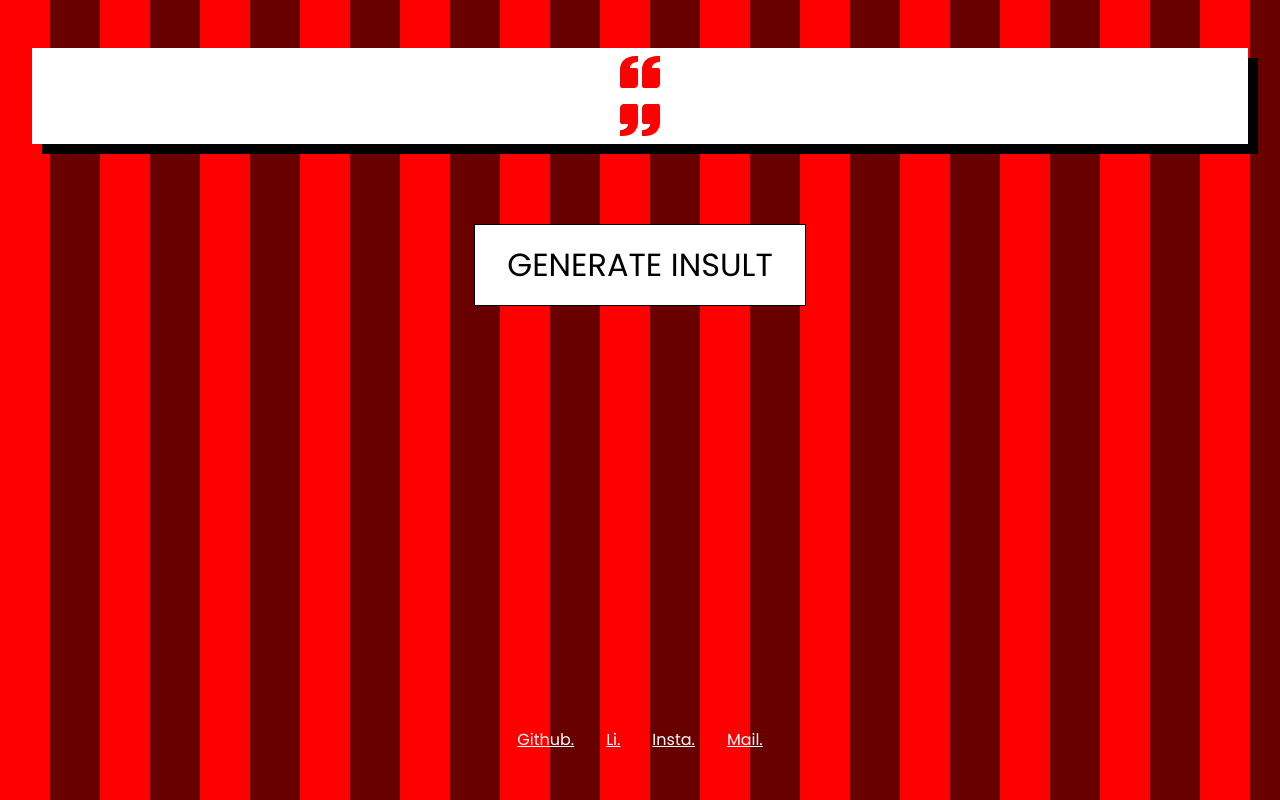
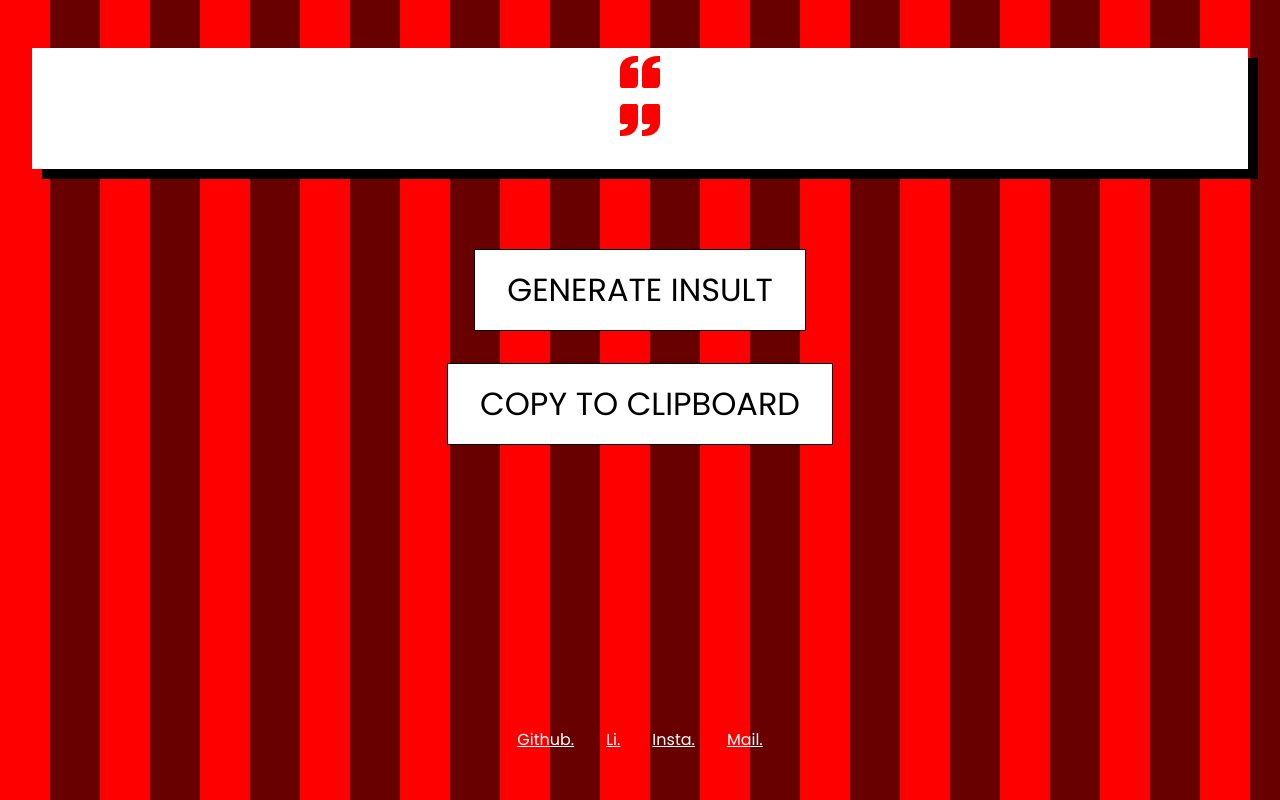
Before and after one commit to aviralale/random-insult-generator, a React (Create React App) app: page / in a window 1280 px wide. Built offline with nearby package versions, Linux system fonts and the light colour scheme.

Commit message:
clipboard feature

```diff
--- a/src/App.css
+++ b/src/App.css
@@ -48,10 +48,15 @@ body{
   font-size: 2rem;
   text-transform: uppercase;
   cursor: pointer;
-  margin-top: 5rem;
   transition: all 0.2s ease;
   box-shadow: 0px 0px black;
   transform: translate(0px,0px);
+}
+.btn:first-of-type{
+  margin-top: 5rem;
+}
+.btn:nth-of-type(2){
+  margin-top: 2rem;
 }
 .btn:is(:hover){
   box-shadow: 5px 5px black;
@@ -72,3 +77,9 @@ body{
 .socials:hover{
   color: rgb(0, 255, 242);
 }
+.btns{
+  display: flex;
+  flex-direction: column;
+  justify-content: center;
+  align-items: center;
+}
--- a/src/RandomInsultGenerator.js
+++ b/src/RandomInsultGenerator.js
@@ -1,6 +1,6 @@
-import React, { useState } from 'react';
-import IconBxsQuoteLeft from './IconBxsQuoteLeft';
-import IconBxsQuoteRight from './IconBxsQuoteRight';
+import React, { useState } from "react";
+import IconBxsQuoteLeft from "./IconBxsQuoteLeft";
+import IconBxsQuoteRight from "./IconBxsQuoteRight";
 
 export default function RandomInsultGenerator() {
   const insults = [
@@ -28,10 +28,10 @@ export default function RandomInsultGenerator() {
     "You're like a vacuum, all noise and no substance.",
     "The only thing faster than your stupidity is your incompetence.",
     "Even a broken clock is right twice a day, but not you.",
-        "You're a walking advertisement for birth control."
+    "You're a walking advertisement for birth control.",
   ];
 
-      const [randomInsult, setRandomInsult] = useState('');
+  const [randomInsult, setRandomInsult] = useState("");
 
   const generateRandomInsult = () => {
     const randomIndex = Math.floor(Math.random() * insults.length);
@@ -39,14 +39,37 @@ export default function RandomInsultGenerator() {
     setRandomInsult(insult);
   };
 
+  const handleCopyToClipboard = () => {
+    let text = document.getElementById("myBox");
+    text.select();
+    navigator.clipboard.writeText(text.value);
+    let alertPrompt = document.getElementById('prompt');
+    alertPrompt.style.opacity = '1';
+    alertPrompt.innerText = "Copied to clipboard!";
+    setInterval(() => {
+        alertPrompt.style.opacity = '0';
+    }, 4000);
+
+  };
   return (
     <div>
       <div className="quote-container">
-            <IconBxsQuoteLeft/>
-          {randomInsult && <p className='quote'>{randomInsult}</p>}
-          <IconBxsQuoteRight/>
+        <IconBxsQuoteLeft />
+        {randomInsult && <p className="quote">{randomInsult}</p>}
+        <input type="hidden" id="myBox" value={randomInsult} />
+        <IconBxsQuoteRight />
+        <p id="prompt">&nbsp;</p>
       </div>
-          <button className='btn' onClick={generateRandomInsult}>Generate Insult</button>
+      <div className="btns">
+      <button className="btn" onClick={generateRandomInsult}>
+        Generate Insult
+      </button>
+      <button className="btn"
+        onClick={handleCopyToClipboard}
+        >
+            Copy to clipboard
+        </button>
+        </div>
     </div>
   );
 }
```
Lines whose indentation alone changed are shown as unchanged.
